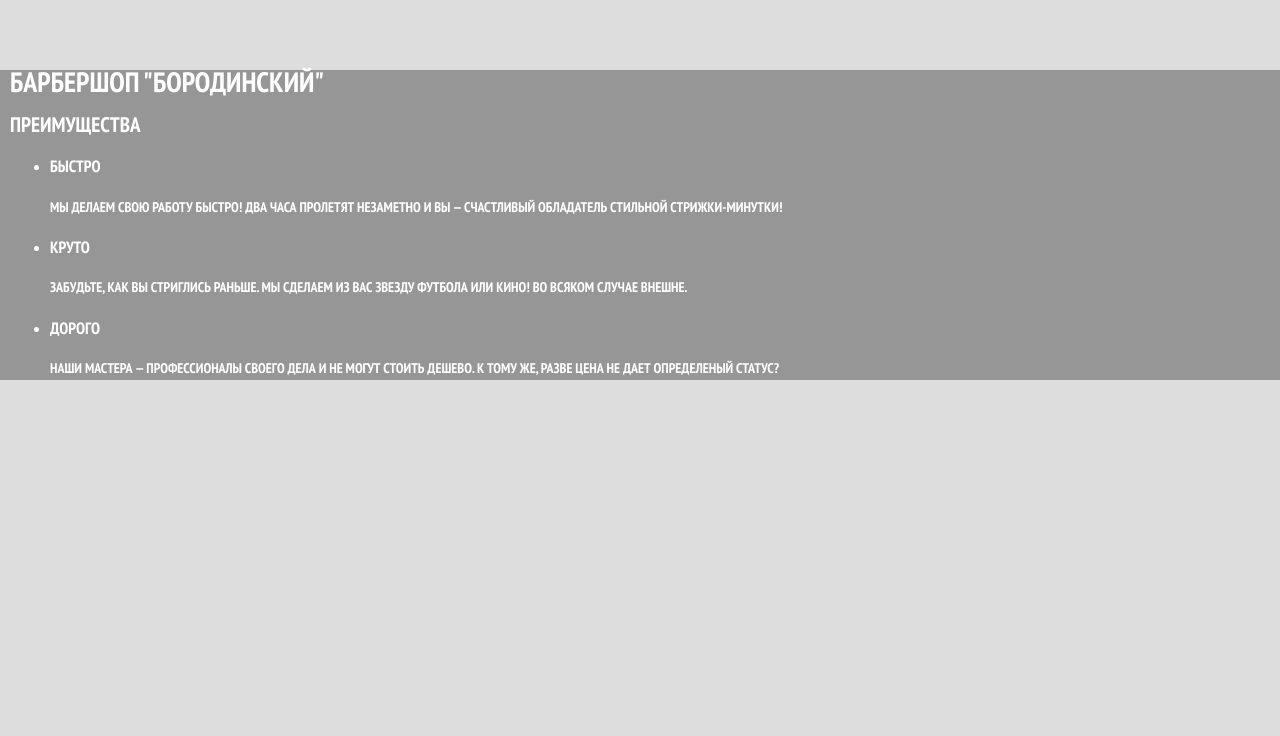
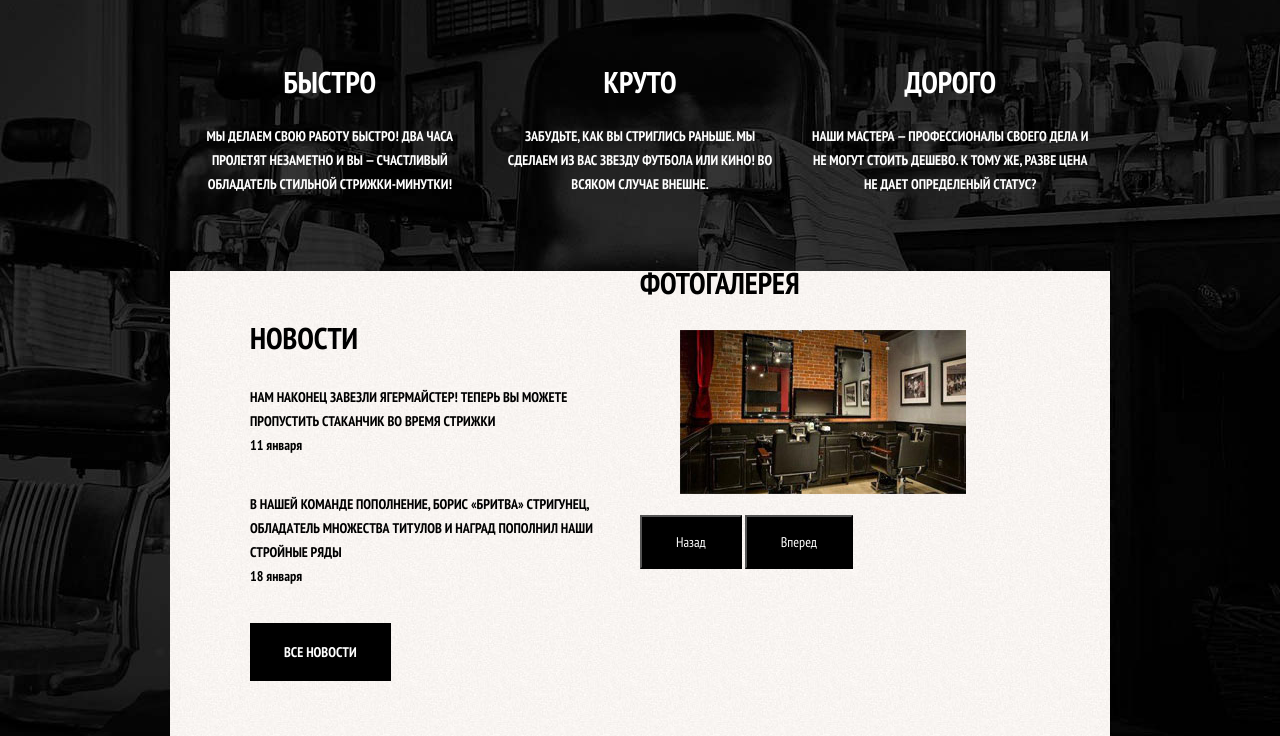
Before and after one commit to s2f-team/My-project, a plain HTML site: page index2.html in a window 1280 px wide. Shown: the part 292-1028 px from the top of the page. Before the commit the page ends 800 px from the top, so only its background shows below. Drawn offline with Linux system fonts and the light colour scheme.

Commit message:
Creating my version of index

```diff
--- a/css/style-index2.css
+++ b/css/style-index2.css
@@ -9,7 +9,10 @@ body {
     color: white;
     text-transform: uppercase;
 
-    background-color: #dddddd;
+    background-color: black;
+    background-image: url("../img/background-pic.jpg");
+    background-position: top center;
+    background-repeat: no-repeat;
 }
 
 *,
@@ -18,10 +21,28 @@ body {
     box-sizing: border-box;
 }
 
+h2{
+    font-size: 30px;
+}
+
 a {
     text-decoration: none;
     color: white;
 }
+
+.invisible {
+    display: none;
+}
+
+.btn{
+    display: inline-block;
+    padding: 17px 34px;
+
+    color: white;
+
+    background-color: black;
+}
+
 
 /*Navigation*/
 
@@ -75,9 +96,86 @@ a {
 
 /*Main*/
 
-.container{
+.container {
     margin: 0 auto;
     padding: 0 10px;
 
-    background-color: #969696;
+    width: 960px;
+
+    /*background-color: #969696;*/
 }
+
+.advantages {
+    margin-bottom: 75px;
+}
+
+.advantages-list {
+    display: flex;
+    justify-content: center;
+
+    margin: 0;
+    padding: 0;
+}
+
+.advantage-item {
+    padding: 0 15px;
+    width: 33%;
+
+    text-align: center;
+
+    list-style: none;
+}
+
+.advantage-item-title {
+    margin-top: 0;
+
+    font-size: 30px;
+}
+
+.advantage-item p {
+    margin-bottom: 0;
+}
+
+.container-inner {
+    display: flex;
+    justify-content: center;
+
+    color: black;
+
+    background-image: url("../img/background.jpg");
+    background-repeat: repeat;
+}
+
+.container-inner h2 {
+    margin-top: 0;
+    margin-bottom: 35px;
+}
+
+.news {
+    padding: 55px 35px 55px 80px;
+    width: 50%;
+
+}
+
+.news-list{
+    margin: 0;
+    padding: 0;
+
+    list-style: none;
+}
+
+.news-item{
+    margin-bottom: 35px;
+}
+
+.news-item p{
+    margin: 0;
+}
+
+.news-item time{
+    text-transform: lowercase;
+}
+
+.gallery {
+    width: 50%;
+}
--- a/index2.html
+++ b/index2.html
@@ -65,6 +65,41 @@
             </ul>
         </section>
 
+
+
+    <div class="container-inner">
+
+        <!--Блок новости-->
+        <section class="news">
+            <h2>Новости</h2>
+            <ul class="news-list">
+                <li class="news-item">
+                    <p>НАМ НАКОНЕЦ ЗАВЕЗЛИ ЯГЕРМАЙСТЕР! ТЕПЕРЬ ВЫ МОЖЕТЕ ПРОПУСТИТЬ СТАКАНЧИК ВО ВРЕМЯ СТРИЖКИ</p>
+                    <time datetime="2016-01-11">11 января</time>
+                </li>
+                <li class="news-item">
+                    <p>В НАШЕЙ КОМАНДЕ ПОПОЛНЕНИЕ, БОРИС «БРИТВА» СТРИГУНЕЦ, ОБЛАДAТЕЛЬ МНОЖЕСТВА ТИТУЛОВ И НАГРАД
+                       ПОПОЛНИЛ НАШИ СТРОЙНЫЕ РЯДЫ</p>
+                    <time datetime="2016-01-18">18 января</time>
+                </li>
+            </ul>
+            <a href="#" class="btn">Все новости</a>
+        </section>
+
+        <!--Блок фотогалерея-->
+        <section class="gallery">
+            <h2>Фотогалерея</h2>
+            <figure class="gallery-content">
+                <a href="#">
+                    <img src="img/index-gallery.jpg" width="286" height="164" alt="Интерьер барбершопа">
+                </a>
+            </figure>
+            <button class="btn gallery-btn gallery-btn-back" type="button">Назад</button>
+            <button class="btn gallery-btn gallery-btn-next" type="button">Вперед</button>
+        </section>
+
+    </div>
+
 </main>
 
 <!--Footer-->
```
Lines whose indentation alone changed are shown as unchanged.
